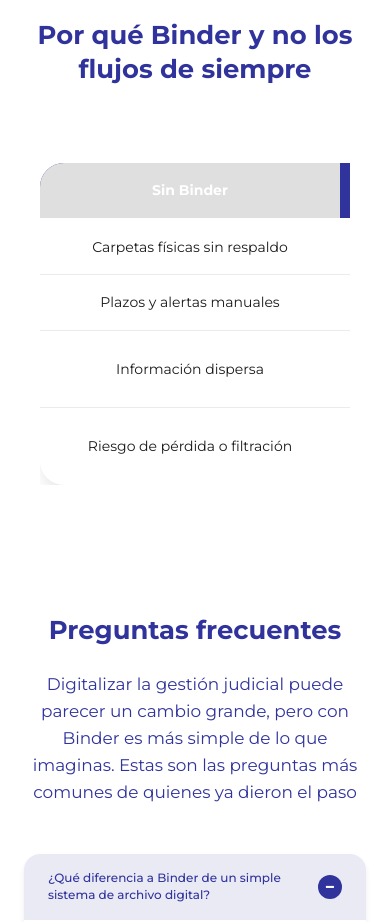
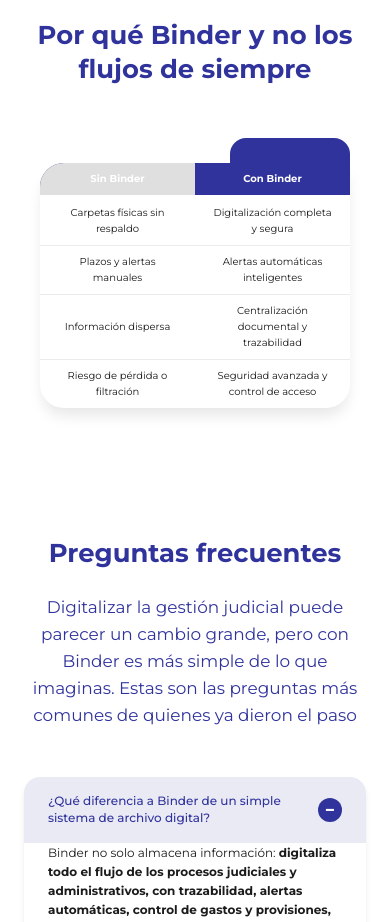
Before and after one commit to jcguzmanr/Binder-web, a React (Vite) app: page /cases in a window 390 px wide. Shown: the part 3120-4042 px from the top of the page. Built offline with nearby package versions, Linux system fonts and the light colour scheme.

Commit message:
Fix mobile responsive: adjust comparison tables to fit viewport without horizontal scroll

```diff
--- a/src/components/sections/CasesComparison.css
+++ b/src/components/sections/CasesComparison.css
@@ -194,14 +194,40 @@
 
   .cases-comparison-table-container {
     margin: 0 var(--spacing-sm);
+    overflow-x: visible; /* Eliminar scroll horizontal */
   }
 
   .cases-comparison-table {
-    font-size: var(--fs-14);
+    font-size: var(--fs-12);
+    min-width: auto; /* Eliminar min-width para que quepa */
+    width: 100%;
   }
 
   .cases-comparison-table th,
   .cases-comparison-table td {
-    padding: var(--spacing-sm) var(--spacing-md);
+    padding: var(--spacing-xs) var(--spacing-sm);
+    font-size: var(--fs-12);
+  }
+
+  .cases-comparison-sin-binder-header,
+  .cases-comparison-con-binder-header {
+    width: 50%;
+    font-size: var(--fs-12);
+    padding: var(--spacing-xs) var(--spacing-sm);
+  }
+
+  .cases-comparison-con-binder-header {
+    padding-top: calc(var(--spacing-xs) + 25px);
+  }
+
+  .cases-comparison-con-binder-tab {
+    width: 120px;
+    height: 25px;
+    top: -25px;
+  }
+
+  .cases-comparison-check,
+  .cases-comparison-cross {
+    font-size: 1.2em;
   }
 }
--- a/src/components/sections/DealsComparison.css
+++ b/src/components/sections/DealsComparison.css
@@ -190,14 +190,40 @@
 
   .deals-comparison-table-container {
     margin: 0 var(--spacing-sm);
+    overflow-x: visible; /* Eliminar scroll horizontal */
   }
 
   .deals-comparison-table {
-    font-size: var(--fs-14);
+    font-size: var(--fs-12);
+    min-width: auto; /* Eliminar min-width para que quepa */
+    width: 100%;
   }
 
   .deals-comparison-table th,
   .deals-comparison-table td {
-    padding: var(--spacing-sm) var(--spacing-md);
+    padding: var(--spacing-xs) var(--spacing-sm);
+    font-size: var(--fs-12);
+  }
+
+  .deals-comparison-tradicional-header,
+  .deals-comparison-deals-header {
+    width: 50%;
+    font-size: var(--fs-12);
+    padding: var(--spacing-xs) var(--spacing-sm);
+  }
+
+  .deals-comparison-deals-header {
+    padding-top: calc(var(--spacing-xs) + 25px);
+  }
+
+  .deals-comparison-deals-tab {
+    width: 120px;
+    height: 25px;
+    top: -25px;
+  }
+
+  .deals-comparison-check,
+  .deals-comparison-cross {
+    font-size: 1.2em;
   }
 }
--- a/src/components/sections/ExpedienteComparison.css
+++ b/src/components/sections/ExpedienteComparison.css
@@ -190,14 +190,40 @@
 
   .expediente-comparison-table-container {
     margin: 0 var(--spacing-sm);
+    overflow-x: visible; /* Eliminar scroll horizontal */
   }
 
   .expediente-comparison-table {
-    font-size: var(--fs-14);
+    font-size: var(--fs-12);
+    min-width: auto; /* Eliminar min-width para que quepa */
+    width: 100%;
   }
 
   .expediente-comparison-table th,
   .expediente-comparison-table td {
-    padding: var(--spacing-sm) var(--spacing-md);
+    padding: var(--spacing-xs) var(--spacing-sm);
+    font-size: var(--fs-12);
+  }
+
+  .expediente-comparison-tradicional-header,
+  .expediente-comparison-digital-header {
+    width: 50%;
+    font-size: var(--fs-12);
+    padding: var(--spacing-xs) var(--spacing-sm);
+  }
+
+  .expediente-comparison-digital-header {
+    padding-top: calc(var(--spacing-xs) + 25px);
+  }
+
+  .expediente-comparison-digital-tab {
+    width: 120px;
+    height: 25px;
+    top: -25px;
+  }
+
+  .expediente-comparison-check,
+  .expediente-comparison-cross {
+    font-size: 1.2em;
   }
 }
```
